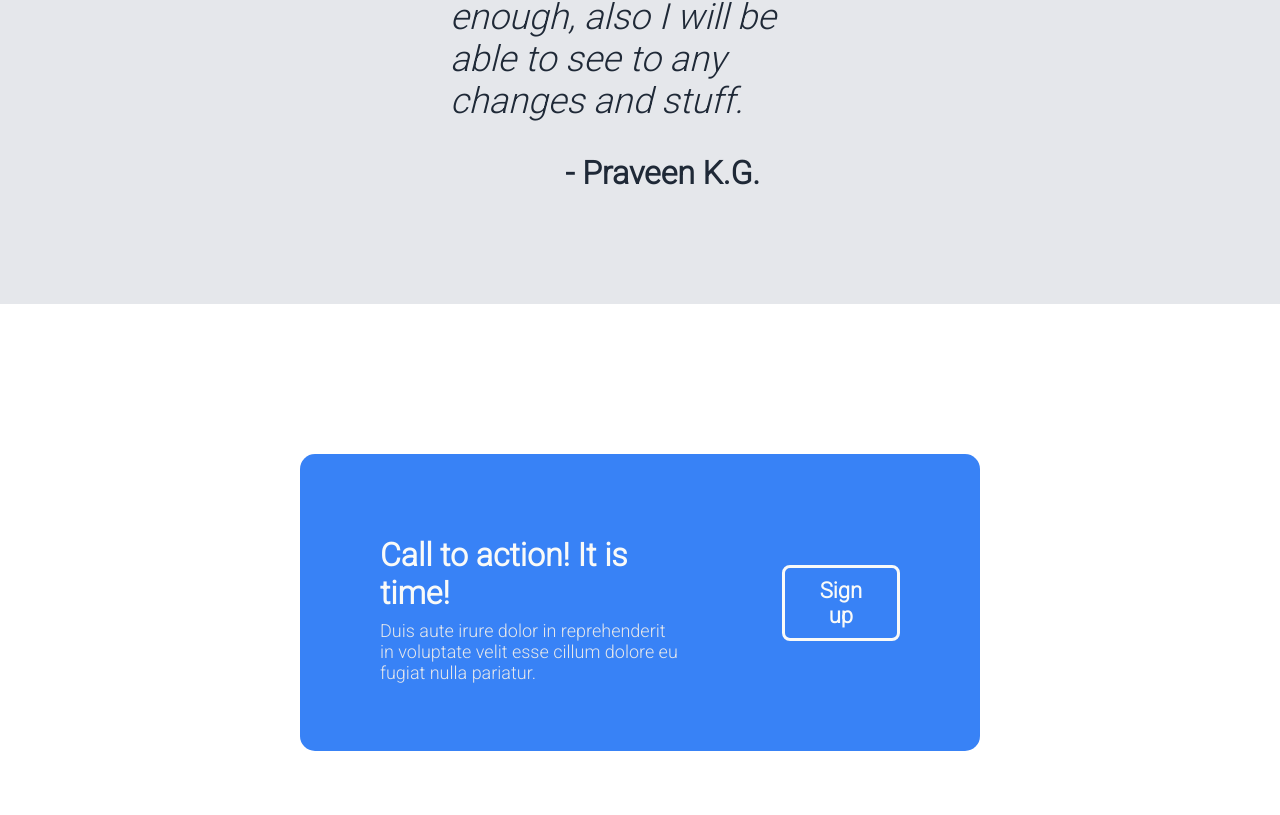
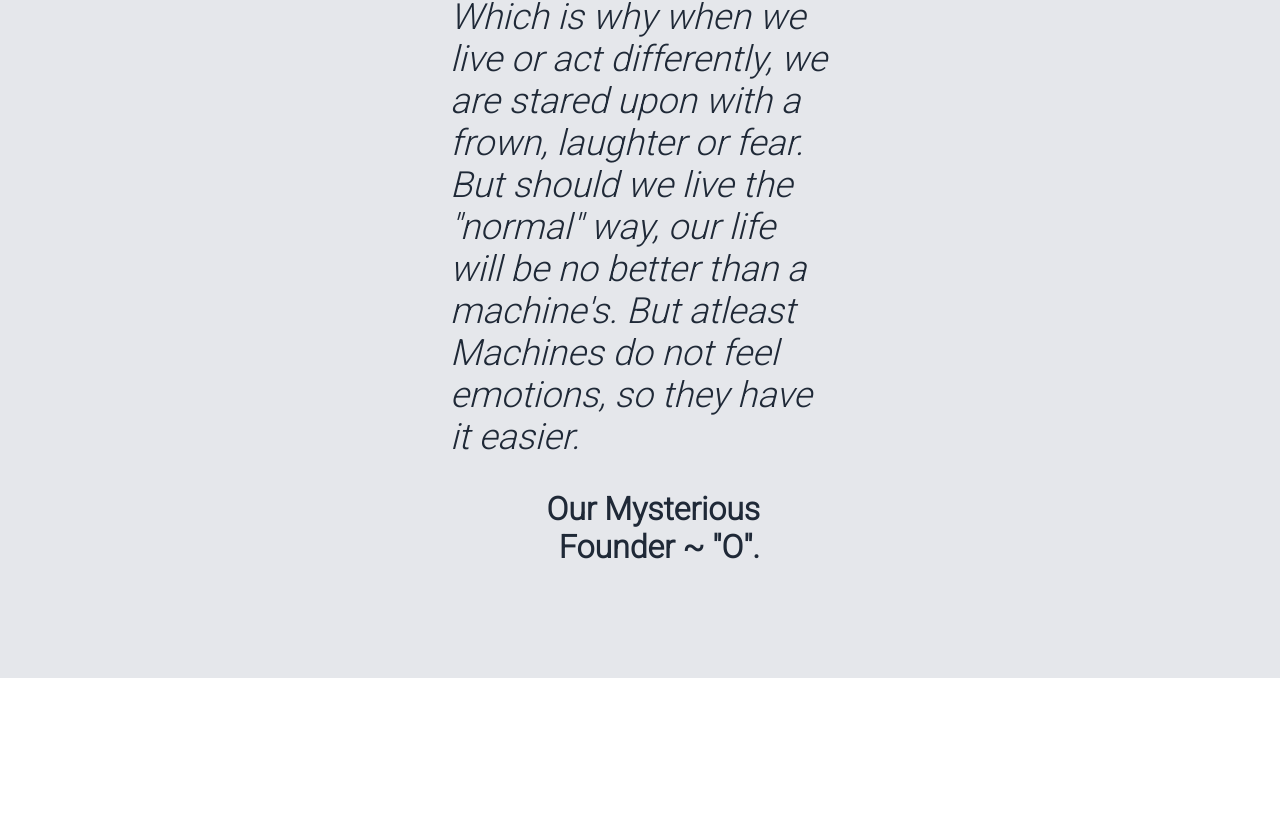
Before and after one commit to KGPraveen/odin-landing_page, a plain HTML site: page index.html in a window 1280 px wide. Shown: the part 1585-2400 px from the top of the page. Drawn offline with Linux system fonts and the light colour scheme.

Commit message:
Added some more HTML info.
Some more information such as the edgy quote, the sign up offer.
And... maybe some more, idk lol I forgot, sorry.

```diff
--- a/index.html
+++ b/index.html
@@ -43,7 +43,8 @@
         <p class="SRI">Meet our Founders:</p>
         <div class="cards">
             <div class="row">
-                <a href="https://www.pexels.com/photo/man-in-orange-crew-neck-shirt-wearing-black-sunglasses-3190334/"><img class="cardimg"
+                <a href="https://www.pexels.com/photo/man-in-orange-crew-neck-shirt-wearing-black-sunglasses-3190334/"><img
+                        class="cardimg"
                         src="https://images.pexels.com/photos/3190334/pexels-photo-3190334.jpeg?auto=compress&cs=tinysrgb&w=1600"
                         alt="Yuri Manel">
                 </a>
@@ -52,7 +53,9 @@
                 </p>
             </div>
             <div class="row">
-                <a href="https://www.pexels.com/photo/selective-focus-photography-of-woman-holding-red-ceramic-cup-789303/"><img class="cardimg"
+                <a
+                    href="https://www.pexels.com/photo/selective-focus-photography-of-woman-holding-red-ceramic-cup-789303/"><img
+                        class="cardimg"
                         src="https://images.pexels.com/photos/789303/pexels-photo-789303.jpeg?auto=compress&cs=tinysrgb&w=1260&h=750&dpr=1"
                         alt="Molly Beauregard">
                 </a>
@@ -70,7 +73,9 @@
                 </p>
             </div>
             <div class="row">
-                <a href="https://www.pexels.com/photo/shallow-focus-photo-of-man-in-white-and-black-polka-dot-dress-shirt-wearing-black-sunglasses-2269872/"><img class="cardimg" src="https://images.pexels.com/photos/2269872/pexels-photo-2269872.jpeg"
+                <a
+                    href="https://www.pexels.com/photo/shallow-focus-photo-of-man-in-white-and-black-polka-dot-dress-shirt-wearing-black-sunglasses-2269872/"><img
+                        class="cardimg" src="https://images.pexels.com/photos/2269872/pexels-photo-2269872.jpeg"
                         alt="Imran Zaravir">
                 </a>
                 <p class="card-text">
@@ -83,19 +88,23 @@
 
     <div class="quote">
         <p class="quote-text">
-            A great place to shove inspirational quotes is up your ass. I also have nothing more to say.
-            I am just saying some random shit so that it can act as a placeholder text, which will look
-            massive enough, also I will be able to see to any changes and stuff.
+            In our finite life, we live based on a "normal" that is defined by a set of code made by those who lived
+            before us. We
+            have no choice but to live according to that code, because almost everyone else does. Which is why when we
+            live or act
+            differently, we are stared upon with a frown, laughter or fear. But should we live the "normal" way, our
+            life will be
+            no better than a machine's. But atleast Machines do not feel emotions, so they have it easier.
         </p>
-        <p class="quote-author">- Praveen K.G.</p>
+        <p class="quote-author">Our Mysterious Founder ~ "O".</p>
     </div>
 
     <div class="signup">
         <div class="bluebackground">
             <div class="blue-left">
-                <p class="bl-head">Call to action! It is time!</p>
-                <p class="bl-sub">Duis aute irure dolor in reprehenderit in
-                    voluptate velit esse cillum dolore eu fugiat nulla pariatur.</p>
+                <p class="bl-head">Are you a talented Individual looking for Work?</p>
+                <p class="bl-sub">Once you pass our designated tests, you are guaranteed to have a 6 figure
+                    salary PER MONTH.</p>
             </div>
             <button class="signup-button">Sign up</button>
         </div>
```
